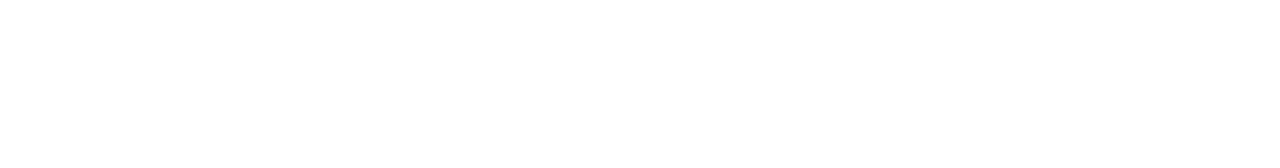
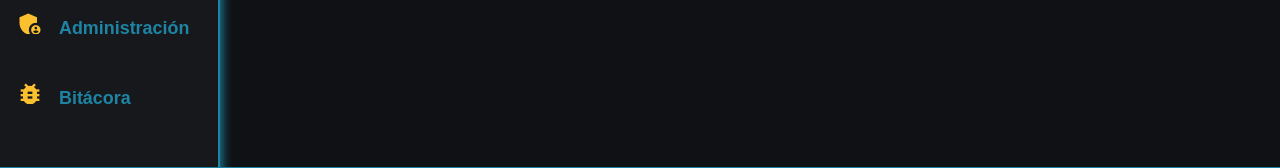
Before and after one commit to borjalamen/Janus-front-spa, an Angular app: page /projects in a window 1280 px wide. Shown: the part 596-764 px from the top of the page. Built offline with nearby package versions, Linux system fonts and the light colour scheme; no server answers.

Commit message:
Update app.component.html

```diff
--- a/src/app/app.component.html
+++ b/src/app/app.component.html
@@ -1,4 +1,5 @@
 <mat-sidenav-container>
+
   <!-- Menú lateral -->
   <mat-sidenav mode="side" opened>
     <mat-toolbar color="primary" class="sidenav-toolbar">
@@ -6,12 +7,14 @@
     </mat-toolbar>
 
     <mat-nav-list>
+
       <!-- Home -->
       <a mat-list-item routerLink="/home">
         <mat-icon>home</mat-icon>
         <span class="menu-text"><strong>Bienvenida</strong></span>
       </a>
-      <!-- Projects -->
+
+      <!-- Proyectos -->
       <a mat-list-item routerLink="/projects">
         <mat-icon>folder_open</mat-icon>
         <span class="menu-text"><strong>Proyectos</strong></span>
@@ -22,11 +25,13 @@
         <mat-icon>assignment</mat-icon>
         <span class="menu-text"><strong>Procedimientos</strong></span>
       </a>
-      <!-- Documents -->
+
+      <!-- Documentos -->
       <a mat-list-item routerLink="/documents">
         <mat-icon>upload_file</mat-icon>
         <span class="menu-text"><strong>Documentos</strong></span>
       </a>
+
       <!-- Formación -->
       <a mat-list-item routerLink="/formacion">
         <mat-icon>school</mat-icon>
@@ -45,20 +50,23 @@
         <span class="menu-text"><strong>Administración</strong></span>
       </a>
 
-
+      <!-- Bitácora -->
       <a mat-list-item routerLink="/bitacora">
         <mat-icon>bug_report</mat-icon>
-        <span class="menu-text">Bitácora</span>
+        <span class="menu-text"><strong>Bitácora</strong></span>
       </a>
+
     </mat-nav-list>
+  </mat-sidenav>
 
+  <!-- Contenido principal -->
+  <mat-sidenav-content>
 
-  <!-- Contingut principal -->
-  <mat-sidenav-content>
     <mat-toolbar color="primary" class="main-toolbar">
       <span class="app-title">JanusHub Portal</span>
     </mat-toolbar>
 
+    <!-- Icono login -->
     <div class="login-user" (click)="openLoginDialog()">
       <mat-icon>person</mat-icon>
     </div>
@@ -67,12 +75,13 @@
       <router-outlet></router-outlet>
     </div>
 
+  </mat-sidenav-content>
 
-  </mat-sidenav-content>
 </mat-sidenav-container>
+
 <footer class="footer">
-      <span>
-        Copyright |
-        <strong>{{ appVersion ?? 'obteniendo versión...' }}</strong>
-      </span>
+  <span>
+    Copyright |
+    <strong>{{ appVersion ?? 'obteniendo versión...' }}</strong>
+  </span>
 </footer>
```
